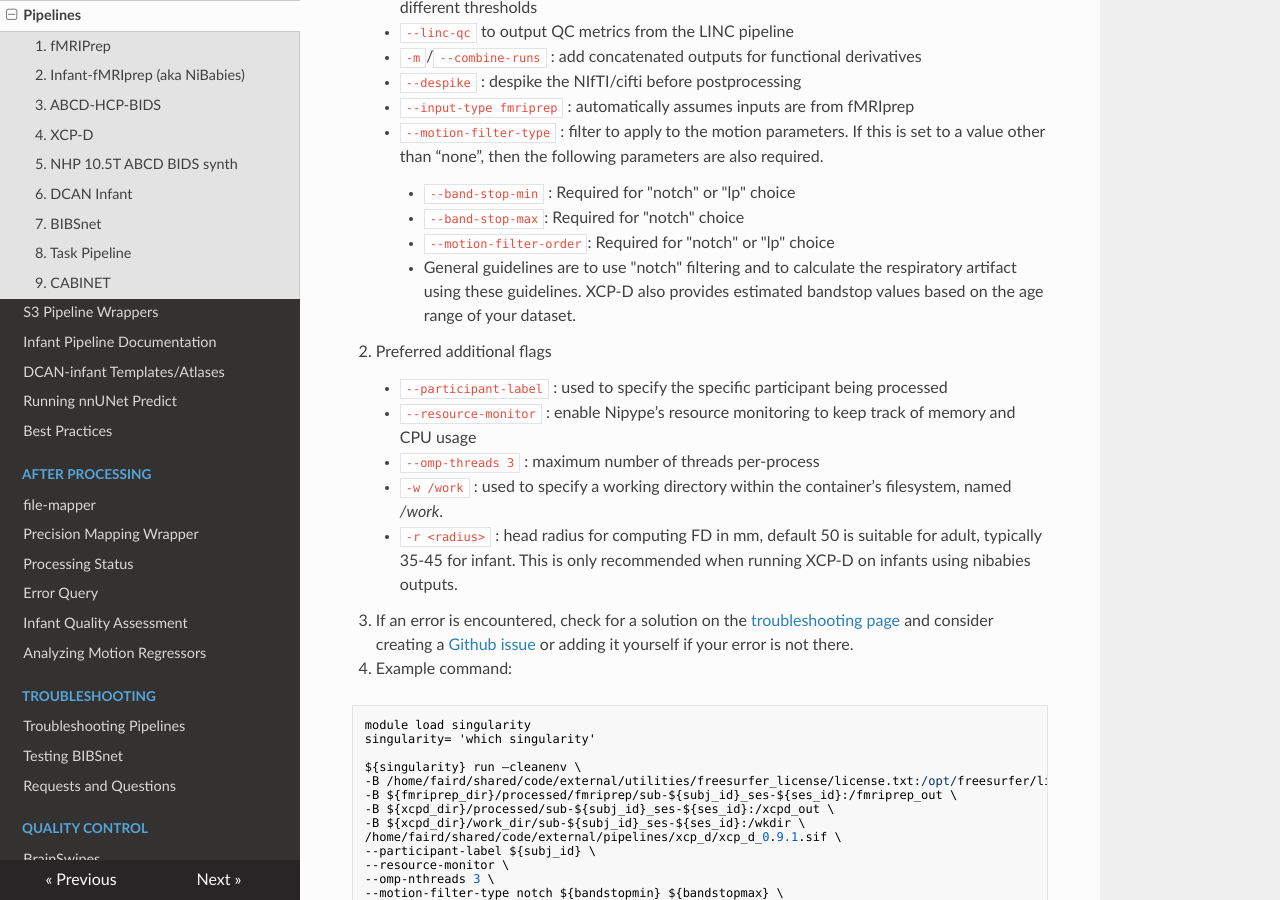
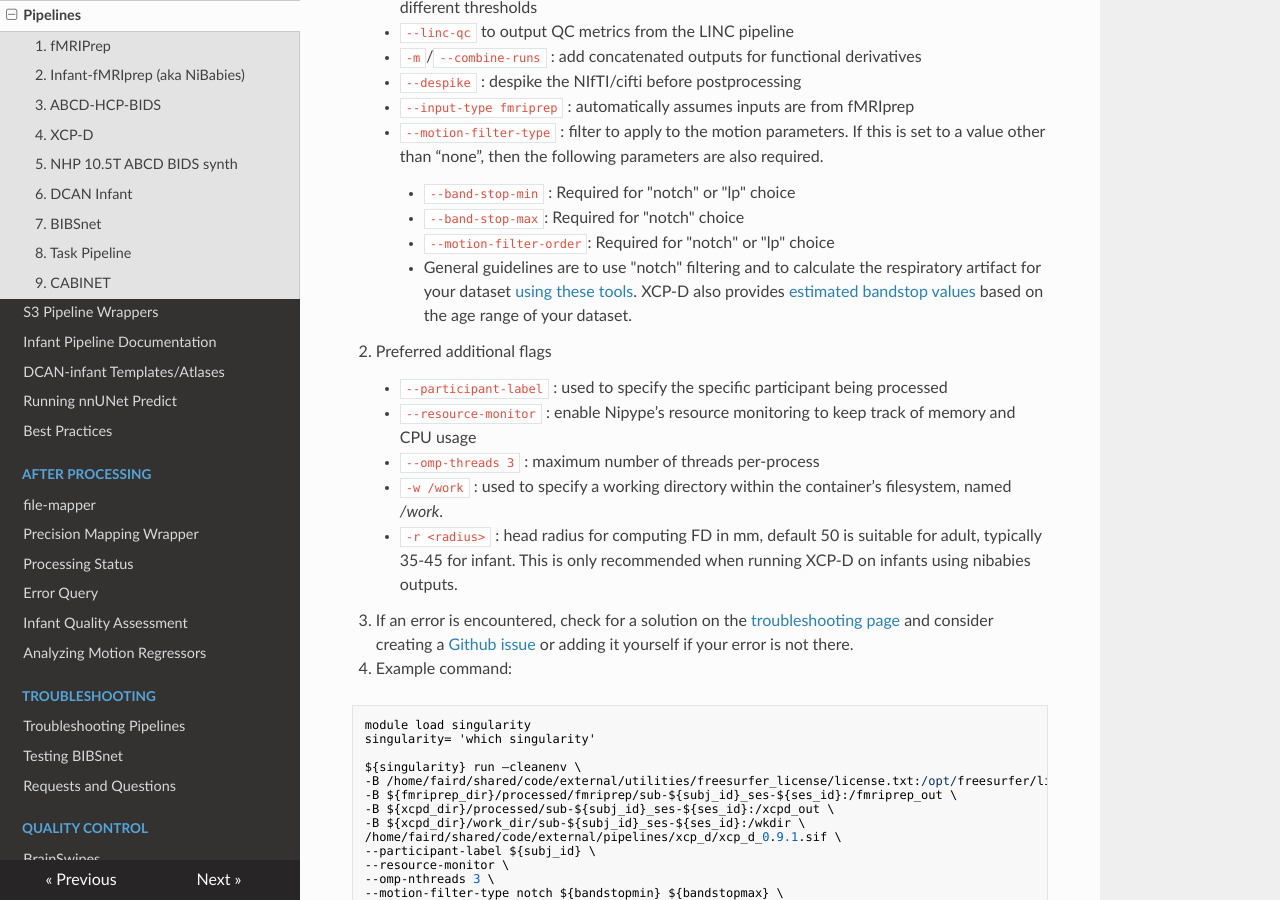
Before and after one commit to DCAN-Labs/cdni-brain, an MkDocs documentation site: the page built from docs/pipelines.md, in a window 1280 px wide and 900 px high, scrolled down 4842 px. Built offline with MkDocs 1.6.1, drawn with Linux system fonts in a browser that asks for light colours; nearby versions of some CDN libraries.

Commit message:
add resp rate info

```diff
--- a/docs/pipelines.md
+++ b/docs/pipelines.md
@@ -270,7 +270,7 @@ XCP-D versions 0.8.0 and above have a new required `mode` flag that will set sev
 
         * `--motion-filter-order`: Required for "notch" or "lp" choice
 
-        * General guidelines are to use "notch" filtering and to calculate the respiratory artifact using these guidelines. XCP-D also provides estimated bandstop values based on the age range of your dataset.
+        * General guidelines are to use "notch" filtering and to calculate the respiratory artifact for your dataset [using these tools](resp-rate.md). XCP-D also provides [estimated bandstop values](https://xcp-d.readthedocs.io/en/0.9.1/workflows.html#motion-parameter-filtering-optional) based on the age range of your dataset.
 
 2. Preferred additional flags
 
```
